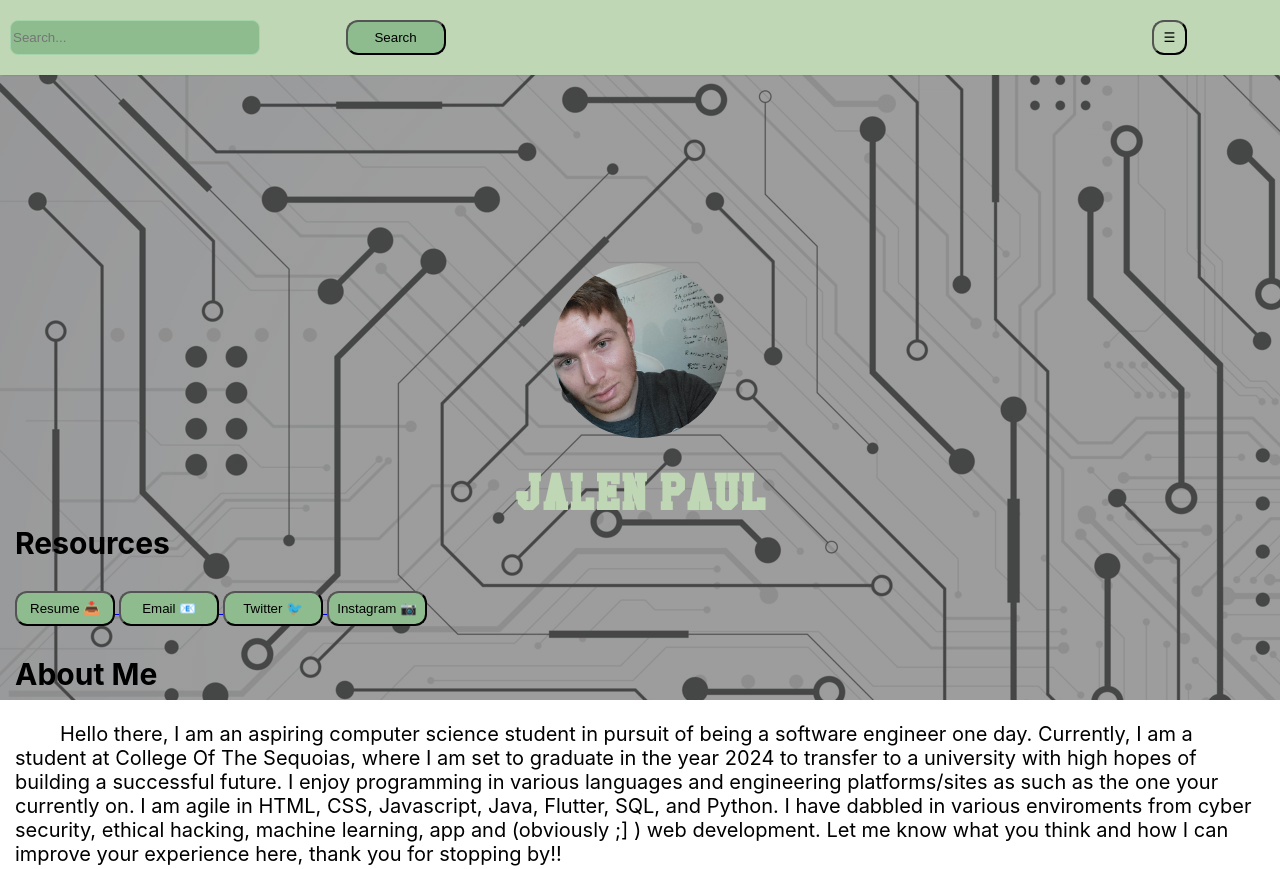
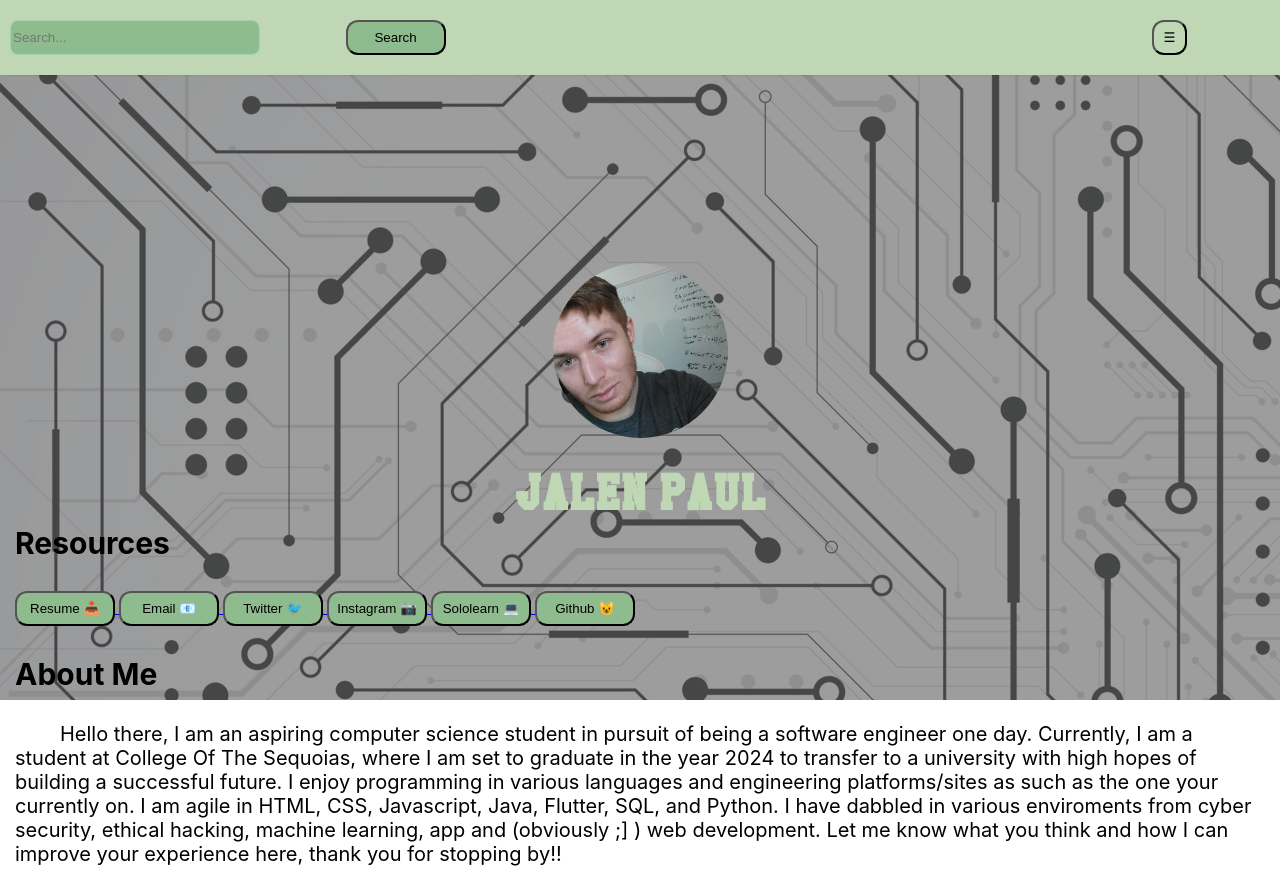
Before and after one commit to jalenpaul/PersonalWebsite, a plain HTML site: page index.html in a window 1280 px wide. Shown: the top 869 px of the page. Drawn offline with Linux system fonts and the light colour scheme; files whose address does not match are found by name.

Commit message:
new updates to buttons and message

```diff
--- a/index.html
+++ b/index.html
@@ -100,6 +100,12 @@
             <a href="https://www.instagram.com/luapnelaj/?next=%2F" target="_blank" rel="noopener">
                 <button id="b_home_instagram">Instagram 📷</button>
             </a>
+            <a href="https://www.sololearn.com/profile/5460808" target="_blank" rel="noopener">
+                <button id="b_home_sololearn">Sololearn 💻 </button>
+            </a>
+            <a href="https://github.com/jalenpaul" target="_blank" rel="noopener">
+                <button>Github 😺</button>
+            </a>
         </section>
         <section>
             <h3><b>About Me</b></h3>
```
